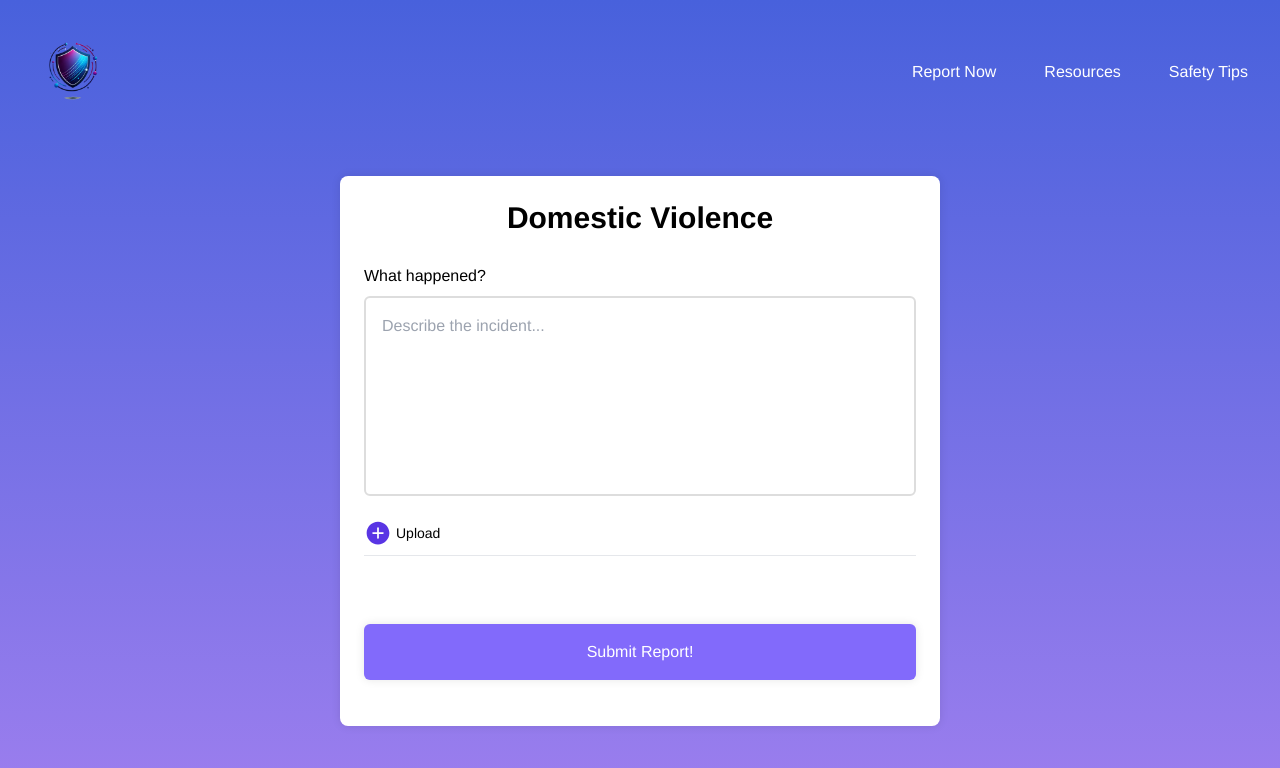
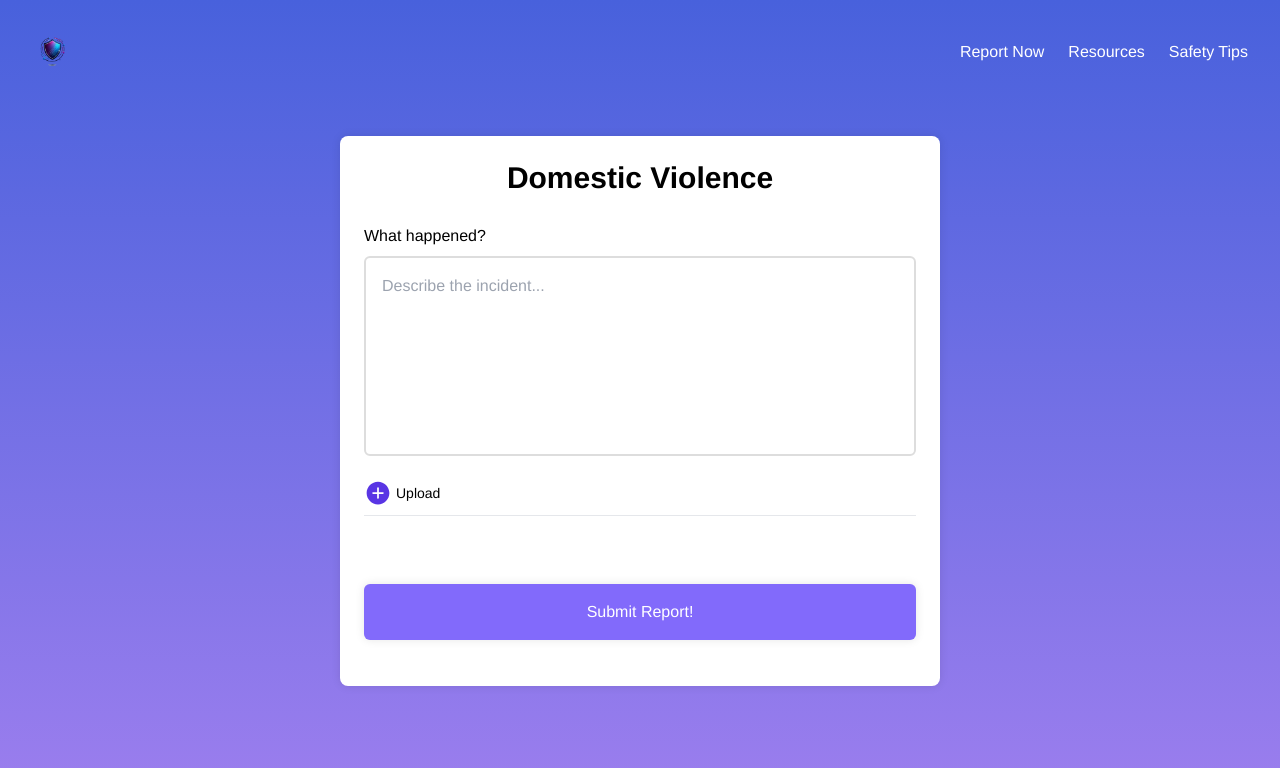
Before and after one commit to HildaPosada/Domestic-Violence-Reporting-Tool, a React (Vite) app: page / in a window 1280 px wide. Shown: the top 768 px of the page. Built offline with nearby package versions, Linux system fonts and the light colour scheme.

Commit message:
add text to reosurces

```diff
--- a/src/components/Navbar.jsx
+++ b/src/components/Navbar.jsx
@@ -11,10 +11,10 @@ export default function Navbar() {
     }
 
     return(
-        <div className="p-6 md:p-8 flex justify-between items-center text-white md:w-full md:max-w-[1280px] md:mx-auto relative">
-            <img src="/logo.png" alt="Logo" className="h-16 w-16 md:h-20 md:w-20 object-contain" />
+        <div className="p-6 md:p-8 flex justify-between items-center text-white md:w-full md:max-w-[1280px] md:mx-auto relativ">
+            <img src="/logo.png" alt="Logo" className="h-10 w-10 object-contain" />
             <nav className="hidden md:flex">
-                <ul className="flex md:gap-12">
+                <ul className="flex gap-6">
                     <Link to='/'>Report Now</Link>
                     <Link to='/resources'>Resources</Link>
                     <Link to='/safetyTips'>Safety Tips</Link>
```
